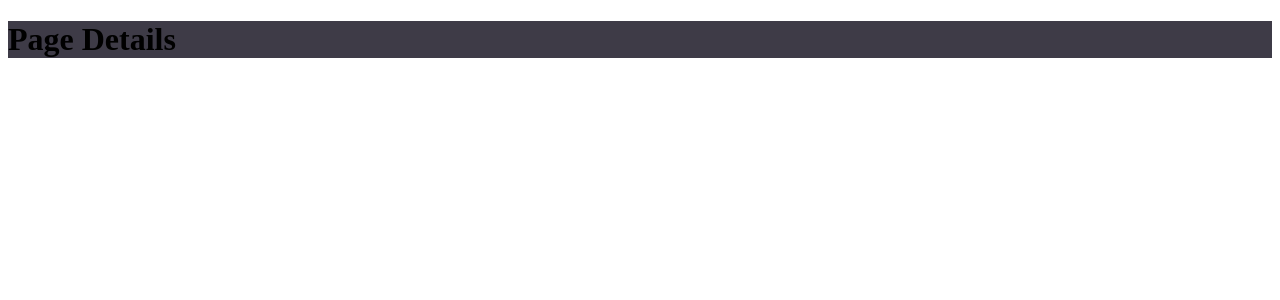
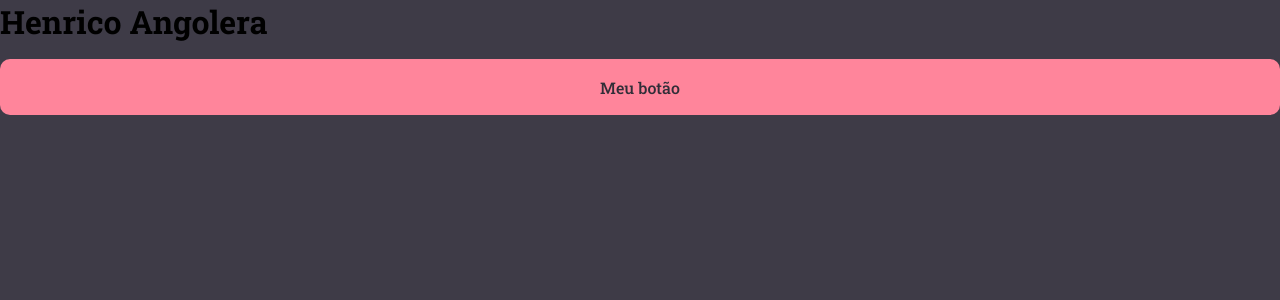
Before and after one commit to HenricoAngolera/rocketmovies, a React (Vite) app: page / in a window 1280 px wide. Shown: the top 300 px of the page. Built offline with nearby package versions, Linux system fonts and the light colour scheme.

Commit message:
global style, button, fonts

```diff
--- a/index.html
+++ b/index.html
@@ -1,8 +1,14 @@
 <!DOCTYPE html>
 <html lang="en">
   <head>
+    <link rel="preconnect" href="https://fonts.googleapis.com">
+    <link rel="preconnect" href="https://fonts.gstatic.com" crossorigin>
+
     <meta charset="UTF-8" />
     <meta name="viewport" content="width=device-width, initial-scale=1.0" />
+
+    <link href="https://fonts.googleapis.com/css2?family=Roboto+Slab:wght@400;500;700&display=swap" rel="stylesheet">
+
     <title>RocketMovies</title>
   </head>
   <body>
--- /dev/null
+++ b/src/components/Button/index.jsx
@@ -0,0 +1,9 @@
+import { Container } from "./styles";
+
+export function Button() {
+  return (
+    <Container type="button">
+      Meu botão
+    </Container>
+  );
+}
--- /dev/null
+++ b/src/components/Button/styles.js
@@ -0,0 +1,18 @@
+import styled from "styled-components";
+
+export const Container = styled.button`
+  width: 100%;
+  background-color: ${({theme}) => theme.COLORS.PINK};
+  color: ${({theme}) => theme.COLORS.GRAY_500};
+
+  height: 56px;
+  border: 0;
+  padding: 0 16px;
+  margin-top: 16px;
+  border-radius: 10px;
+  font-weight: 500;
+
+  &:disabled {
+    opacity: 0.5;
+  }
+`;
--- a/src/main.jsx
+++ b/src/main.jsx
@@ -2,12 +2,14 @@
 import ReactDOM from 'react-dom/client';
 import { ThemeProvider } from 'styled-components';
 
+import GlobalStyles from './styles/global';
 import theme from './styles/theme';
-import Details from './pages/Details';
+import { Details } from './pages/Details';
 
 ReactDOM.createRoot(document.getElementById('root')).render(
   <React.StrictMode>
     <ThemeProvider theme={theme}>
+      <GlobalStyles />
       <Details />
     </ThemeProvider>
   </React.StrictMode>,
--- a/src/pages/Details/index.jsx
+++ b/src/pages/Details/index.jsx
@@ -1,9 +1,12 @@
 import { Container } from './styles';
 
-export default function App(){
+import { Button } from '../../components/Button';
+
+export function Details(){
   return(
     <Container>
-      <h1>Page Details</h1>
+      <h1>Henrico Angolera</h1>
+      <Button />
     </Container>
   );
 }
--- a/src/pages/Details/styles.js
+++ b/src/pages/Details/styles.js
@@ -1,5 +1,5 @@
 import styled from "styled-components";
 
 export const Container = styled.div`
-  background-color: ${({ theme }) => theme.COLORS.BACKGROUND_700};
+
 `;
--- /dev/null
+++ b/src/styles/global.js
@@ -0,0 +1,33 @@
+import { createGlobalStyle } from "styled-components";
+
+export default createGlobalStyle`
+  * {
+    margin: 0;
+    padding: 0;
+    box-sizing: border-box;
+  }
+
+  body {
+    background-color: ${({ theme }) => theme.COLORS.BACKGROUND_700};
+    -webkit-font-smoothing: antialiased;
+  }
+
+  body, input, button, textarea {
+    font-family: 'Roboto Slab', serif;
+    font-size: 16px;
+    outline: none;
+  }
+
+  a {
+    text-decoration: none;
+  }
+
+  button, a {
+    cursor: pointer;
+    transition: filter 0.2;
+  }
+
+  button:hover, a:hover {
+    filter: brightness(0.9);
+  }
+`;
```
